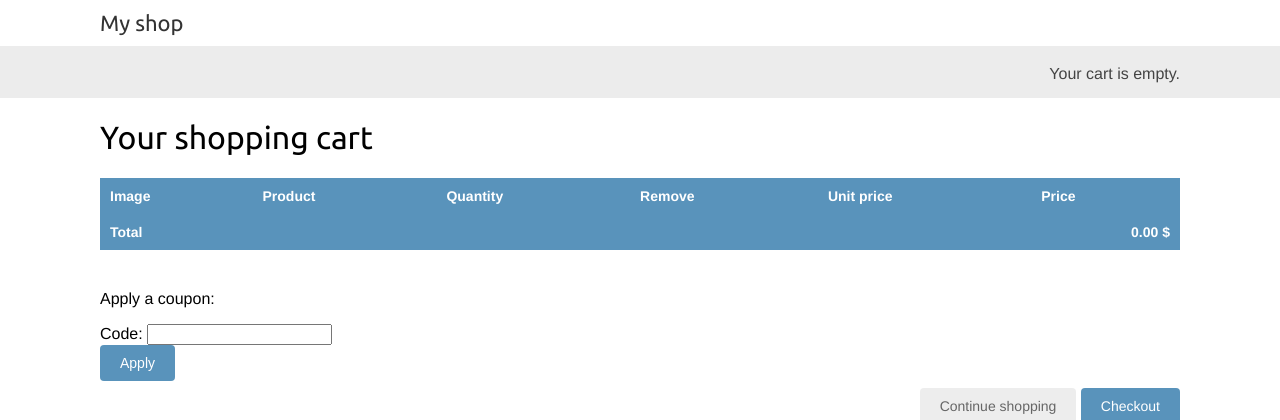
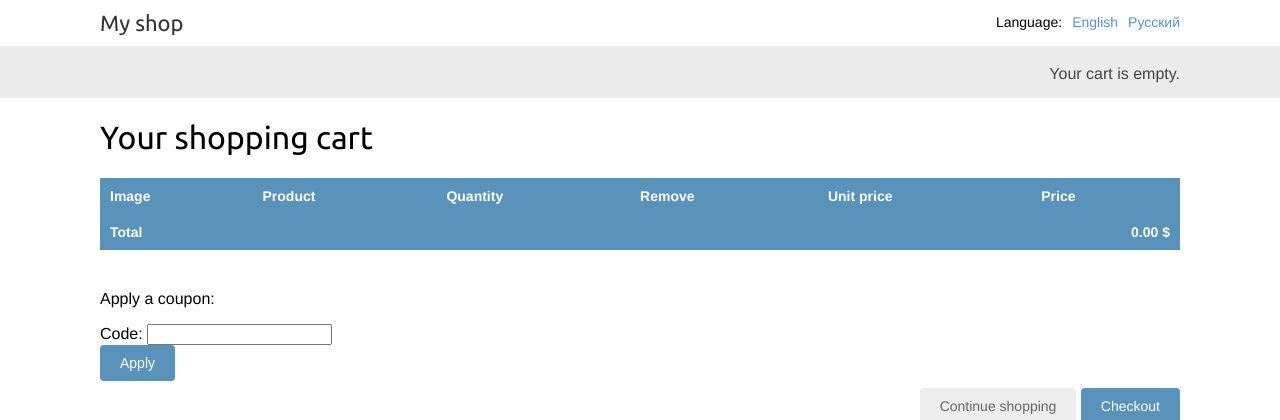
Before and after one commit to VasiliyHaroshka/InternetShop, a Django app: page /en/cart/ in a window 1280 px wide. Shown: the top 420 px of the page. Run offline with Django 5.2, Linux system fonts and the light colour scheme; parts of the project's set-up code (start-up, migrations or seed data) failed here and were passed over.

Commit message:
add language selector to base template

```diff
--- a/InternetShop/shop/templates/shop/base.html
+++ b/InternetShop/shop/templates/shop/base.html
@@ -2,15 +2,35 @@
 {% load static %}
 <!DOCTYPE html>
 <html>
+
     <head>
         <meta charset="utf-8" />
         <title>{% block title %}{% trans "My shop" %}{% endblock %}</title>
         <link href="{% static 'css/base.css' %}" rel="stylesheet">
     </head>
+
     <body>
+
         <div id="header">
             <a href="/" class="logo">{% trans "My shop" %}</a>
+            {% get_current_language as LANGUAGE_CODE %}
+            {% get_available_languages as LANGUAGES %}
+            {% get_language_info_list for LANGUAGES as languages %}
+            <div class="languages">
+                <p>{% trans "Language" %}:</p>
+                <ul class="languages">
+                    {% for language in languages %}
+                        <li>
+                            <a href="/{{ language.code }}/"
+                            {% if language.code == LANGUAGE_CODE %} class="selected"{% endif %}>
+                                {{ language.name_local }}
+                            </a>
+                        </li>
+                    {% endfor %}
+                </ul>
+            </div>
         </div>
+
         <div id="subheader">
             <div class="cart">
                     {% if cart|length > 0 %}
```
